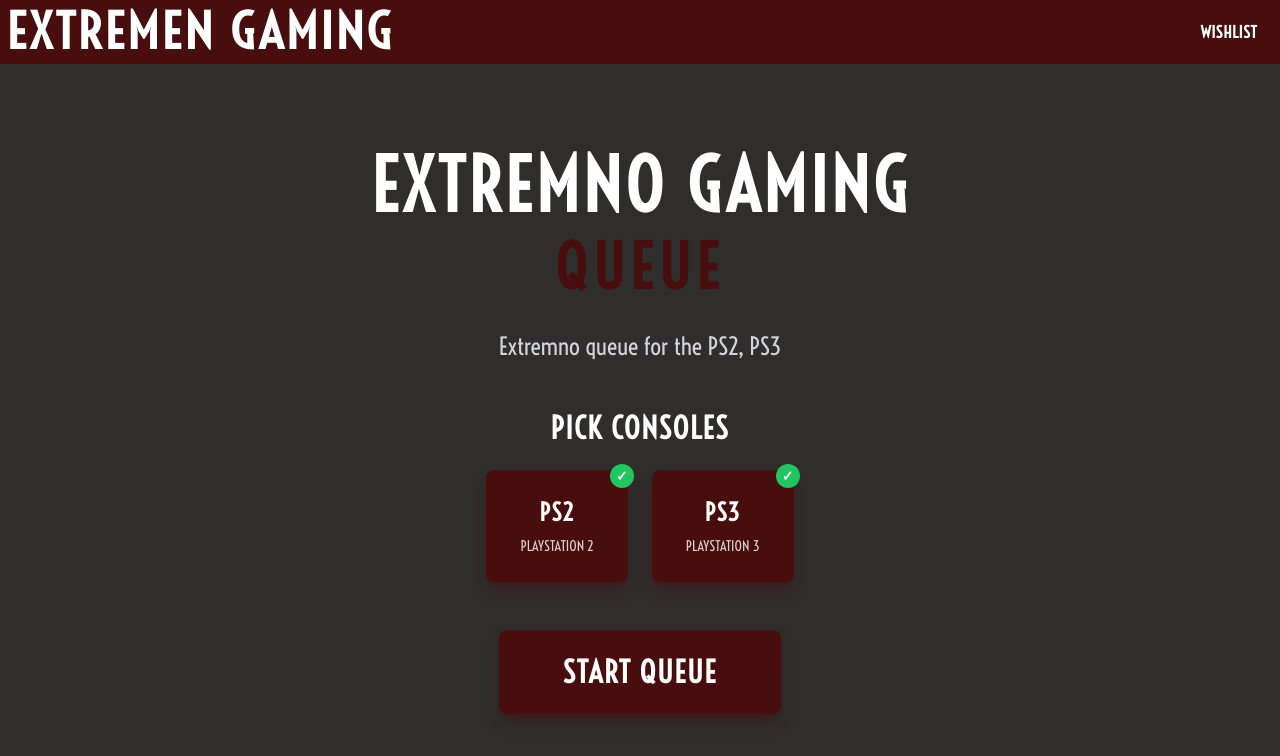
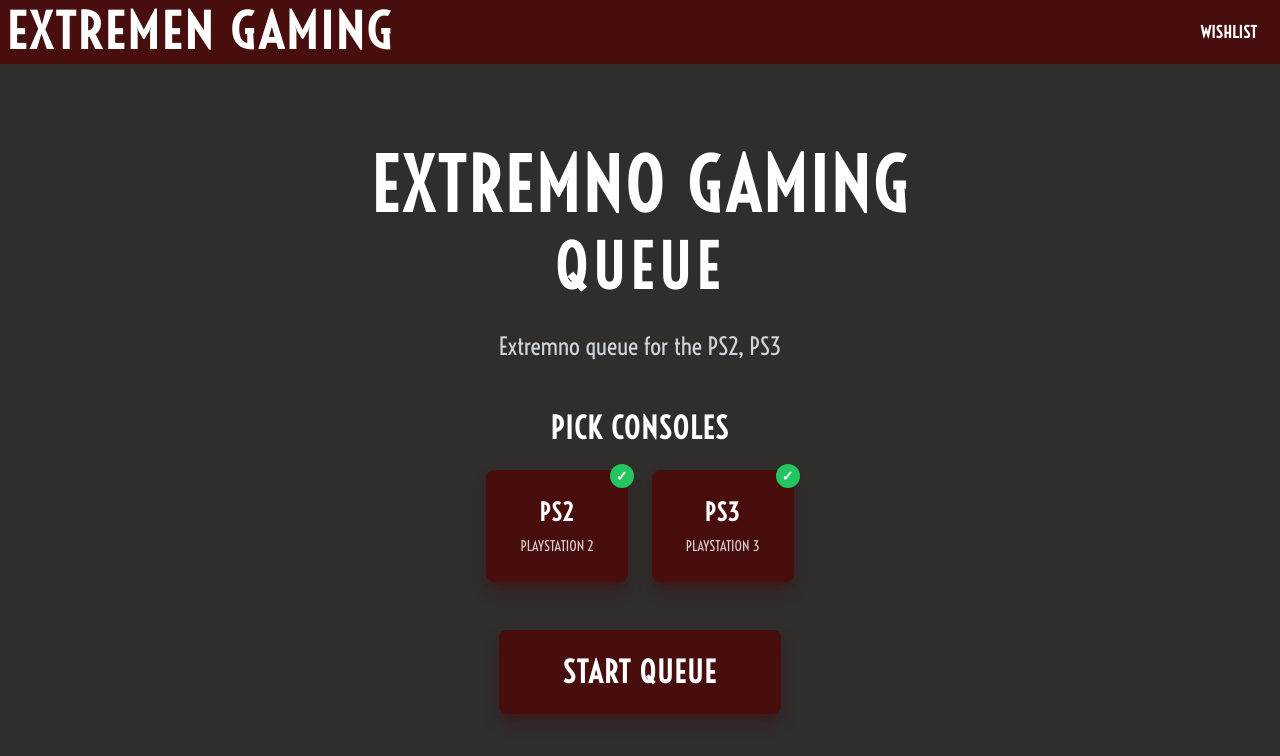
Before and after one commit to smiki25/ps3queue, a React (Create React App) app: page / in a window 1280 px wide. Shown: the top 756 px of the page. Built offline with nearby package versions, Linux system fonts and the light colour scheme; no server answers.

Commit message:
added hover to the home button and chanegd the queue color

```diff
--- a/src/components/Header.jsx
+++ b/src/components/Header.jsx
@@ -7,7 +7,7 @@
   return (
     <header className="h-16 bg-[#480e0e] text-white flex items-center justify-between px-3 sm:px-4 md:px-6">
       <h1
-        className="text-2xl sm:text-3xl md:text-4xl lg:text-5xl font-voltaire font-black tracking-wide sm:tracking-wider transform scale-x-105 sm:scale-x-110 cursor-pointer hover:text-gray-200 transition-colors flex-shrink min-w-0 leading-none"
+        className="text-2xl sm:text-3xl md:text-4xl lg:text-5xl font-voltaire font-black tracking-wide sm:tracking-wider transform scale-x-105 sm:scale-x-110 cursor-pointer hover:text-[#FF5B5B] hover:scale-x-115 transition-all duration-300 flex-shrink min-w-0 leading-none"
         onClick={() => navigate('/')}
       >
         EXTREMEN GAMING
--- a/src/pages/HomePage.jsx
+++ b/src/pages/HomePage.jsx
@@ -52,7 +52,7 @@
             initial={{ opacity: 0, scale: 0.8 }}
             animate={{ opacity: 1, scale: 1 }}
             transition={{ duration: 1, delay: 0.4 }}
-            className="text-2xl sm:text-3xl md:text-5xl lg:text-6xl font-voltaire font-black text-[#480e0e] mb-4 sm:mb-6 md:mb-8 tracking-widest transform scale-x-125"
+            className="text-2xl sm:text-3xl md:text-5xl lg:text-6xl font-voltaire font-black text-white mb-4 sm:mb-6 md:mb-8 tracking-widest transform scale-x-125"
           >
             QUEUE
           </motion.h2>
```
